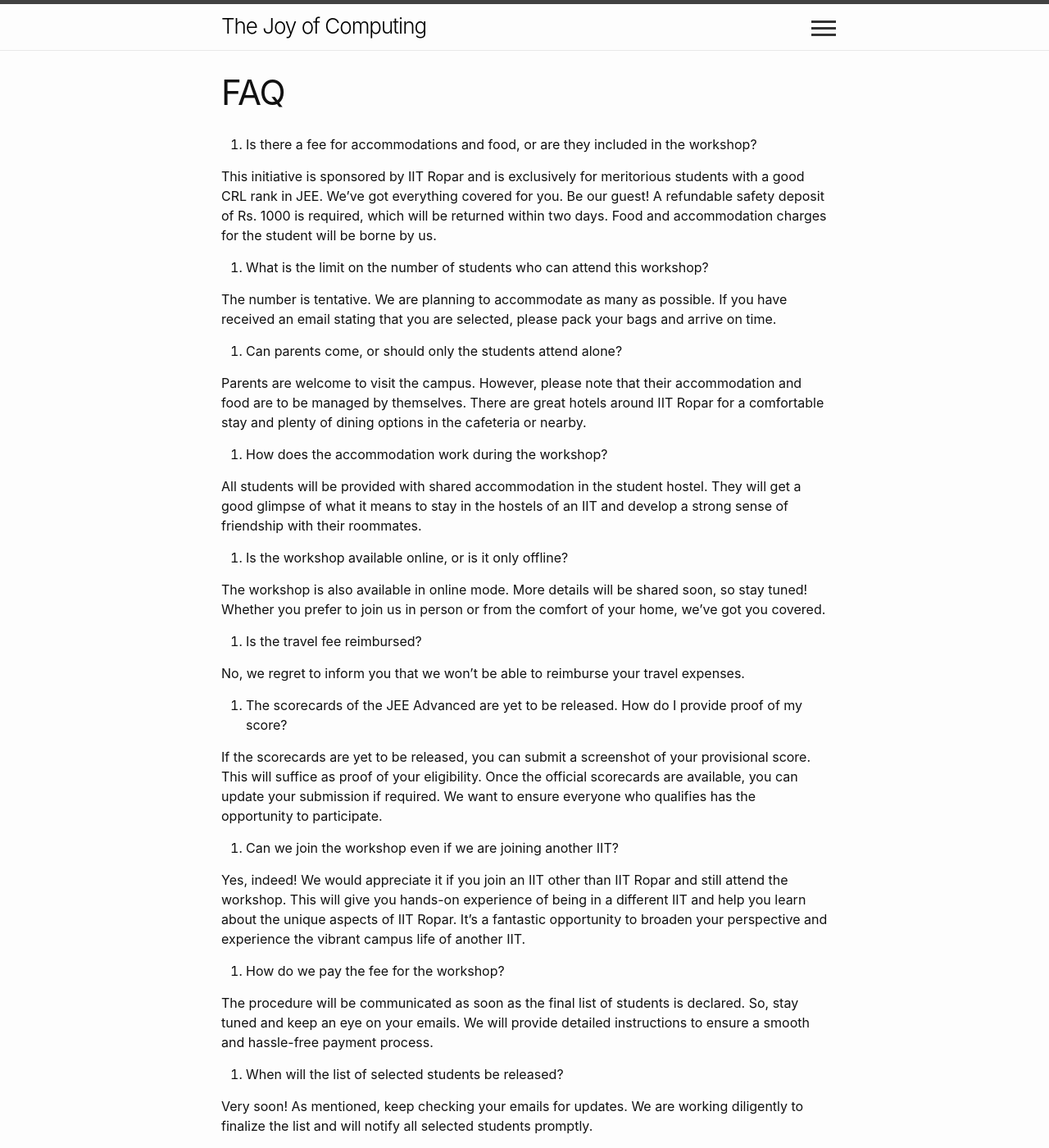
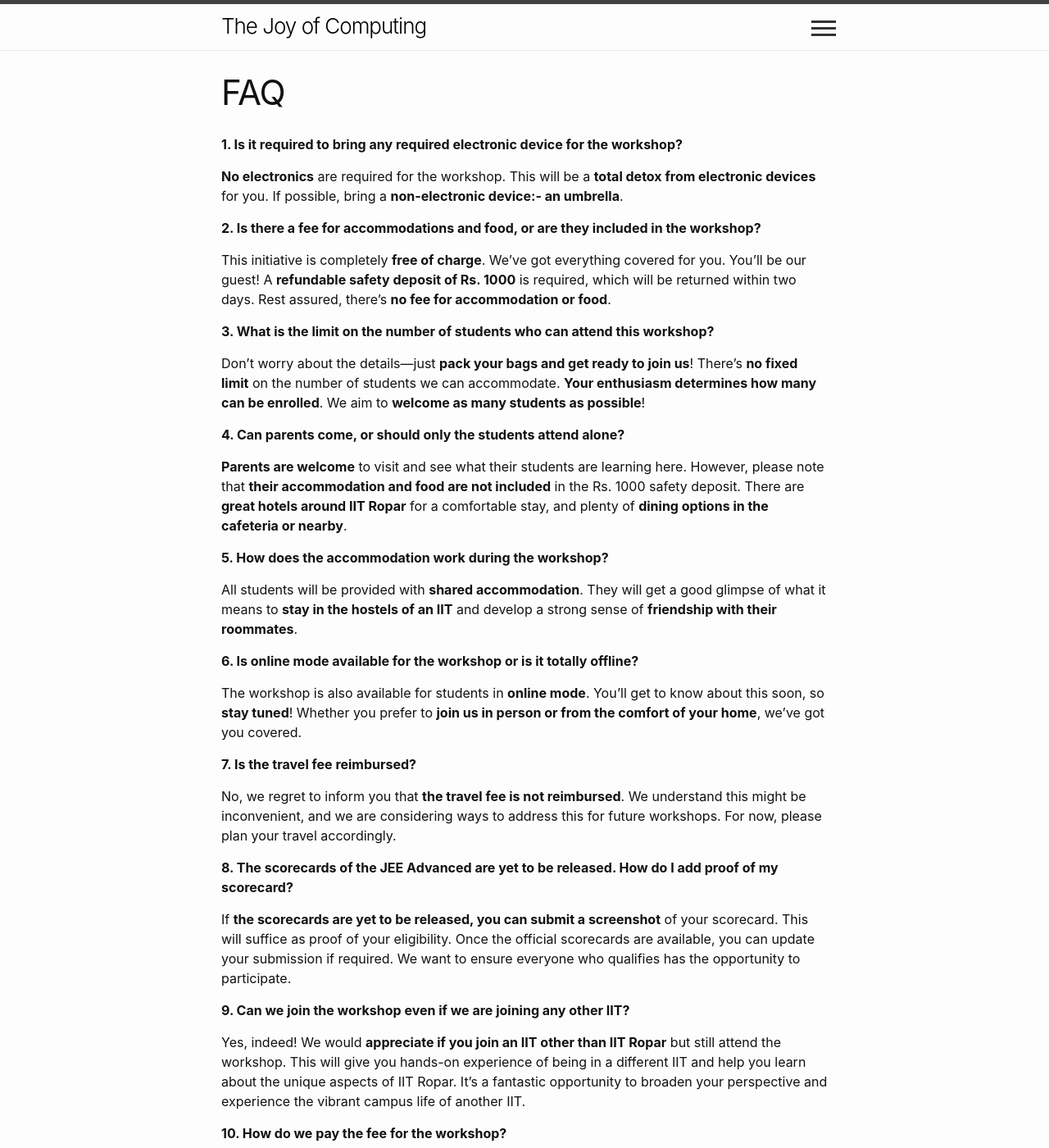
Before and after one commit to sudarshansudarshan/swagatam, a Jekyll site: the page built from Faq.md, in a window 1280 px wide and 1400 px high. Shown: the whole window at 82% size. Built offline with Jekyll 4.4.1, drawn with Linux system fonts in a browser that asks for light colours; some of the changed text lies outside the part shown.

Commit message:
Update Faq.md

```diff
--- a/Faq.md
+++ b/Faq.md
@@ -5,42 +5,46 @@ permalink: /faq/
 order: 2
 ---
 
-1. Is there a fee for accommodations and food, or are they included in the workshop?
+**1. Is it required to bring any required electronic device for the workshop?**
 
-This initiative is sponsored by IIT Ropar and is exclusively for meritorious students with a good CRL rank in JEE. We've got everything covered for you. Be our guest! A refundable safety deposit of Rs. 1000 is required, which will be returned within two days. Food and accommodation charges for the student will be borne by us.
+**No electronics** are required for the workshop. This will be a **total detox from electronic devices** for you. If possible, bring a **non-electronic device:- an umbrella**.
 
-2. What is the limit on the number of students who can attend this workshop?
+**2. Is there a fee for accommodations and food, or are they included in the workshop?**
 
-The number is tentative. We are planning to accommodate as many as possible. If you have received an email stating that you are selected, please pack your bags and arrive on time.
+This initiative is completely **free of charge**. We've got everything covered for you. You'll be our guest! A **refundable safety deposit of Rs. 1000** is required, which will be returned within two days. Rest assured, there's **no fee for accommodation or food**.
 
-3. Can parents come, or should only the students attend alone?
+**3. What is the limit on the number of students who can attend this workshop?**
 
-Parents are welcome to visit the campus. However, please note that their accommodation and food are to be managed by themselves. There are great hotels around IIT Ropar for a comfortable stay and plenty of dining options in the cafeteria or nearby.
+Don't worry about the details—just **pack your bags and get ready to join us**! There's **no fixed limit** on the number of students we can accommodate. **Your enthusiasm determines how many can be enrolled**. We aim to **welcome as many students as possible**!
 
-4. How does the accommodation work during the workshop?
+**4. Can parents come, or should only the students attend alone?**
 
-All students will be provided with shared accommodation in the student hostel. They will get a good glimpse of what it means to stay in the hostels of an IIT and develop a strong sense of friendship with their roommates.
+**Parents are welcome** to visit and see what their students are learning here. However, please note that **their accommodation and food are not included** in the Rs. 1000 safety deposit. There are **great hotels around IIT Ropar** for a comfortable stay, and plenty of **dining options in the cafeteria or nearby**.
 
-5. Is the workshop available online, or is it only offline?
+**5. How does the accommodation work during the workshop?**
 
-The workshop is also available in online mode. More details will be shared soon, so stay tuned! Whether you prefer to join us in person or from the comfort of your home, we've got you covered.
+All students will be provided with **shared accommodation**. They will get a good glimpse of what it means to **stay in the hostels of an IIT** and develop a strong sense of **friendship with their roommates**.
 
-6. Is the travel fee reimbursed?
+**6. Is online mode available for the workshop or is it totally offline?**
 
-No, we regret to inform you that we won't be able to reimburse your travel expenses.
+The workshop is also available for students in **online mode**. You'll get to know about this soon, so **stay tuned**! Whether you prefer to **join us in person or from the comfort of your home**, we've got you covered.
 
-7. The scorecards of the JEE Advanced are yet to be released. How do I provide proof of my score?
+**7. Is the travel fee reimbursed?**
 
-If the scorecards are yet to be released, you can submit a screenshot of your provisional score. This will suffice as proof of your eligibility. Once the official scorecards are available, you can update your submission if required. We want to ensure everyone who qualifies has the opportunity to participate.
+No, we regret to inform you that **the travel fee is not reimbursed**. We understand this might be inconvenient, and we are considering ways to address this for future workshops. For now, please plan your travel accordingly.
 
-8. Can we join the workshop even if we are joining another IIT?
+**8. The scorecards of the JEE Advanced are yet to be released. How do I add proof of my scorecard?**
 
-Yes, indeed! We would appreciate it if you join an IIT other than IIT Ropar and still attend the workshop. This will give you hands-on experience of being in a different IIT and help you learn about the unique aspects of IIT Ropar. It's a fantastic opportunity to broaden your perspective and experience the vibrant campus life of another IIT.
+If **the scorecards are yet to be released, you can submit a screenshot** of your scorecard. This will suffice as proof of your eligibility. Once the official scorecards are available, you can update your submission if required. We want to ensure everyone who qualifies has the opportunity to participate.
 
-9. How do we pay the fee for the workshop?
+**9. Can we join the workshop even if we are joining any other IIT?**
 
-The procedure will be communicated as soon as the final list of students is declared. So, stay tuned and keep an eye on your emails. We will provide detailed instructions to ensure a smooth and hassle-free payment process.
+Yes, indeed! We would **appreciate if you join an IIT other than IIT Ropar** but still attend the workshop. This will give you hands-on experience of being in a different IIT and help you learn about the unique aspects of IIT Ropar. It's a fantastic opportunity to broaden your perspective and experience the vibrant campus life of another IIT.
 
-10. When will the list of selected students be released?
+**10. How do we pay the fee for the workshop?**
 
-Very soon! As mentioned, keep checking your emails for updates. We are working diligently to finalize the list and will notify all selected students promptly.
+The procedure will be communicated as soon as the final list of students is declared. So, **stay tuned** and **keep an eye on the emails** you receive. We will provide detailed instructions to ensure a smooth and hassle-free payment process.
+
+**11. When is the list of selected students released?**
+
+**Very soon!** As mentioned, go through your emails and you may find the news soon. We are working diligently to finalize the list and will notify all selected students promptly. Keep checking your inbox for updates.
```
